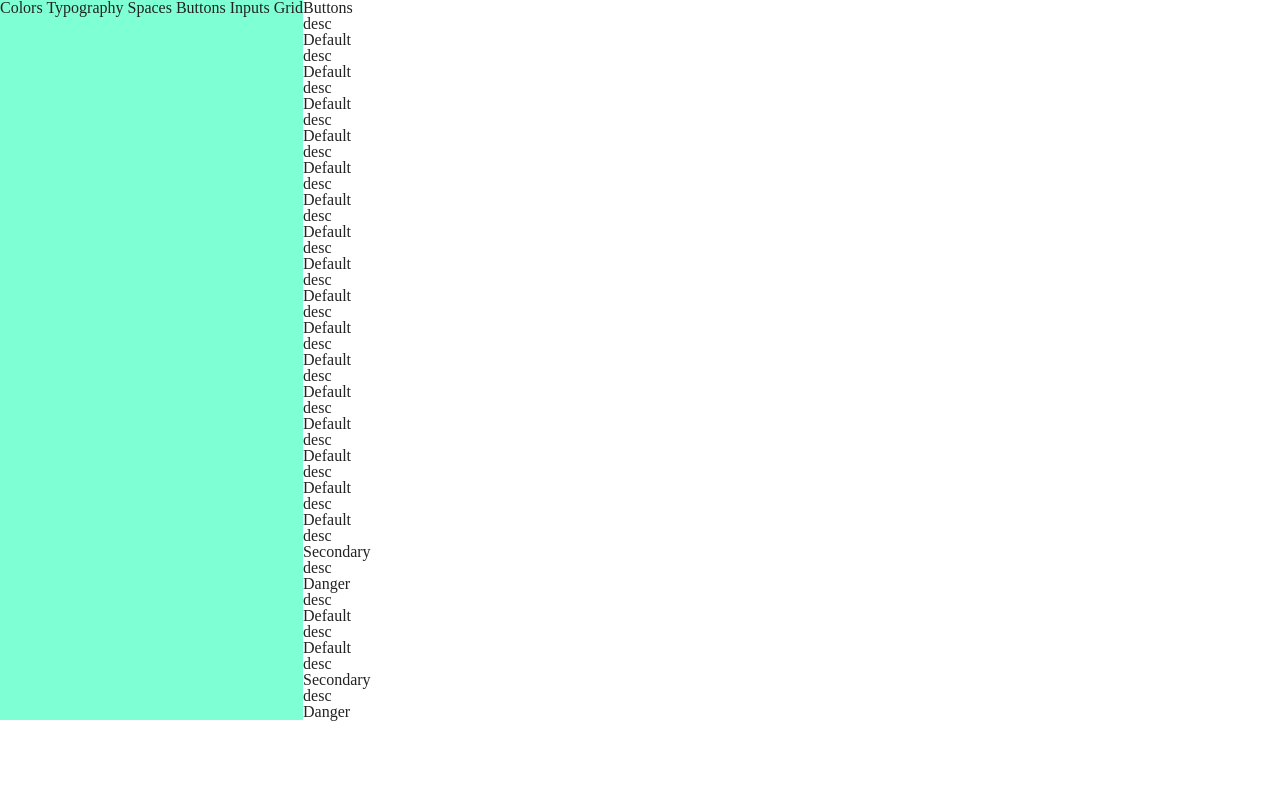
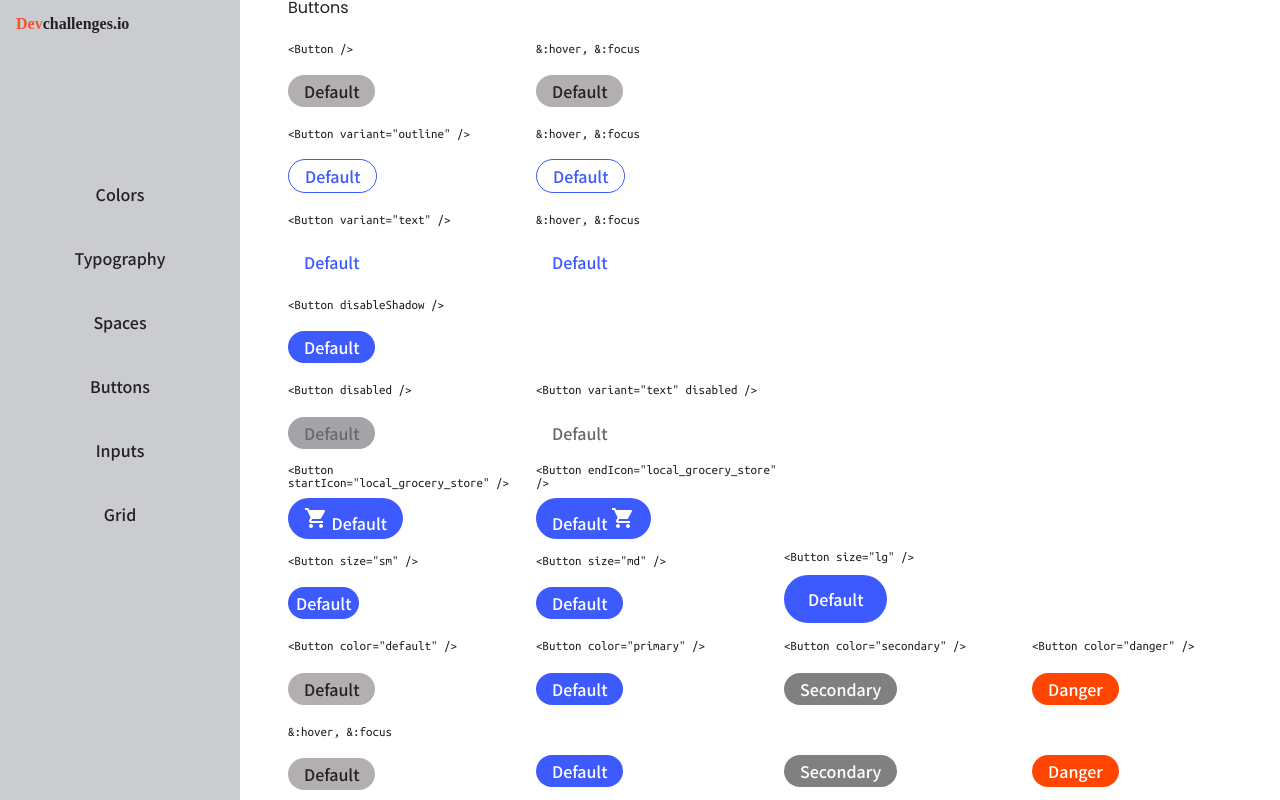
Before and after one commit to lexx54/Button-component-master, a plain HTML site: page index.html in a window 1280 px wide. Drawn offline with Linux system fonts and the light colour scheme.

Commit message:
finished

```diff
--- a/index.html
+++ b/index.html
@@ -22,140 +22,149 @@
     />
 
     <title>Devchallenges</title>
-
+    <link href="https://fonts.googleapis.com/icon?family=Material+Icons"
+      rel="stylesheet">
+    <link rel="preconnect" href="https://fonts.gstatic.com">
+<link href="https://fonts.googleapis.com/css2?family=Noto+Sans+JP:wght@500&family=Poppins:wght@500&family=Ubuntu+Mono&display=swap" rel="stylesheet">
     <link rel="stylesheet" href="reset.css" />
     <link rel="stylesheet" href="main.css" />
   </head>
   <body>
     <aside>
-      <nav>
-        <ul>
-          <i>Colors</i>
-          <i>Typography</i>
-          <i>Spaces</i>
-          <i>Buttons</i>
-          <i>Inputs</i>
-          <i>Grid</i>
+      <h1 class="aside-ele-up"><span class="hl">Dev</span>challenges.io</h1>
+      <nav class="aside-ele-down">
+        <ul class="nav-links">
+          <i class="link">Colors</i>
+          <i class="link">Typography</i>
+          <i class="link">Spaces</i>
+          <i class="link">Buttons</i>
+          <i class="link">Inputs</i>
+          <i class="link">Grid</i>
         </ul>
       </nav>
     </aside>
     <main>
       <section>
-        <article>
+        <article class="line-container">
           <h1>Buttons</h1>
         </article>
+
         <article class="line-container">
           <div class="btn-card">
-            <p class="btn-card-desc">desc</p>
-            <p class="btn-card-btn">Default</p>
+            <p class="btn-card-desc">&#60;Button /&#62;</Button></p>
+            <p class="btn-card-btn simple">Default</p>
           </div>
           <div class="btn-card">
-            <p class="btn-card-desc">desc</p>
-            <p class="btn-card-btn">Default</p>
+            <p class="btn-card-desc">&#38;:hover, &#38;:focus</p>
+            <p class="btn-card-btn simple s-hover">Default</p>
           </div>
         </article>
 
         <article class="line-container">
           <div class="btn-card">
-            <p class="btn-card-desc">desc</p>
-            <p class="btn-card-btn">Default</p>
+            <p class="btn-card-desc">&#60;Button variant="outline" /&#62;</p>
+            <p class="btn-card-btn outline">Default</p>
           </div>
           <div class="btn-card">
-            <p class="btn-card-desc">desc</p>
-            <p class="btn-card-btn">Default</p>
+            <p class="btn-card-desc">&#38;:hover, &#38;:focus</p>
+            <p class="btn-card-btn outline o-hover">Default</p>
           </div>
         </article>
 
         <article class="line-container">
           <div class="btn-card">
-            <p class="btn-card-desc">desc</p>
-            <p class="btn-card-btn">Default</p>
+            <p class="btn-card-desc">&#60;Button variant="text" /&#62;</p>
+            <p class="btn-card-btn text">Default</p>
           </div>
           <div class="btn-card">
-            <p class="btn-card-desc">desc</p>
-            <p class="btn-card-btn">Default</p>
+            <p class="btn-card-desc">&#38;:hover, &#38;:focus</p>
+            <p class="btn-card-btn text t-hover">Default</p>
           </div>
         </article>
 
         <article class="line-container">
           <div class="btn-card">
-            <p class="btn-card-desc">desc</p>
-            <p class="btn-card-btn">Default</p>
+            <p class="btn-card-desc">&#60;Button disableShadow /&#62;</p>
+            <p class="btn-card-btn disabled-shadow">Default</p>
           </div>
         </article>
 
         <article class="line-container">
           <div class="btn-card">
-            <p class="btn-card-desc">desc</p>
-            <p class="btn-card-btn">Default</p>
+            <p class="btn-card-desc">&#60;Button disabled /&#62;</p>
+            <p class="btn-card-btn disabled">Default</p>
           </div>
           <div class="btn-card">
-            <p class="btn-card-desc">desc</p>
-            <p class="btn-card-btn">Default</p>
+            <p class="btn-card-desc">&#60;Button variant="text" disabled /&#62;</p>
+            <p class="btn-card-btn disabled-text">Default</p>
           </div>
         </article>
 
         <article class="line-container">
           <div class="btn-card">
-            <p class="btn-card-desc">desc</p>
-            <p class="btn-card-btn">Default</p>
+            <p class="btn-card-desc">&#60;Button startIcon="local_grocery_store" /&#62;</p>
+            <p class="btn-card-btn disabled-shadow"><span class="material-icons">
+              shopping_cart
+              </span> Default</p>
           </div>
           <div class="btn-card">
-            <p class="btn-card-desc">desc</p>
-            <p class="btn-card-btn">Default</p>
+            <p class="btn-card-desc">&#60;Button endIcon="local_grocery_store" /&#62;</p>
+            <p class="btn-card-btn disabled-shadow">Default <span class="material-icons">
+              shopping_cart
+              </span></p>
           </div>
         </article>
 
         <article class="line-container">
           <div class="btn-card">
-            <p class="btn-card-desc">desc</p>
-            <p class="btn-card-btn">Default</p>
+            <p class="btn-card-desc">&#60;Button size="sm" /&#62;</p>
+            <p class="btn-card-btn sm disabled-shadow">Default</p>
           </div>
           <div class="btn-card">
-            <p class="btn-card-desc">desc</p>
-            <p class="btn-card-btn">Default</p>
+            <p class="btn-card-desc">&#60;Button size="md" /&#62;</p>
+            <p class="btn-card-btn md disabled-shadow">Default</p>
           </div>
           <div class="btn-card">
-            <p class="btn-card-desc">desc</p>
-            <p class="btn-card-btn">Default</p>
+            <p class="btn-card-desc">&#60;Button size="lg" /&#62;</p>
+            <p class="btn-card-btn lg disabled-shadow">Default</p>
           </div>
         </article>
 
         <article class="line-container">
           <div class="btn-card">
-            <p class="btn-card-desc">desc</p>
-            <p class="btn-card-btn">Default</p>
+            <p class="btn-card-desc">&#60;Button color="default" /&#62;</p>
+            <p class="btn-card-btn simple">Default</p>
           </div>
           <div class="btn-card">
-            <p class="btn-card-desc">desc</p>
-            <p class="btn-card-btn">Default</p>
+            <p class="btn-card-desc">&#60;Button color="primary" /&#62;</p>
+            <p class="btn-card-btn disabled-shadow">Default</p>
           </div>
           <div class="btn-card">
-            <p class="btn-card-desc">desc</p>
-            <p class="btn-card-btn">Secondary</p>
+            <p class="btn-card-desc">&#60;Button color="secondary" /&#62;</p>
+            <p class="btn-card-btn secondary">Secondary</p>
           </div>
           <div class="btn-card">
-            <p class="btn-card-desc">desc</p>
-            <p class="btn-card-btn">Danger</p>
+            <p class="btn-card-desc">&#60;Button color="danger" /&#62;</p>
+            <p class="btn-card-btn danger">Danger</p>
           </div>
         </article>
 
         <article class="line-container">
           <div class="btn-card">
-            <p class="btn-card-desc">desc</p>
-            <p class="btn-card-btn">Default</p>
+            <p class="btn-card-desc">&#38;:hover, &#38;:focus</p>
+            <p class="btn-card-btn simple s-hover">Default</p>
           </div>
           <div class="btn-card">
-            <p class="btn-card-desc">desc</p>
-            <p class="btn-card-btn">Default</p>
+            <p class="btn-card-desc"></p>
+            <p class="btn-card-btn disabled-shadow ds-hover">Default</p>
           </div>
           <div class="btn-card">
-            <p class="btn-card-desc">desc</p>
-            <p class="btn-card-btn">Secondary</p>
+            <p class="btn-card-desc"></p>
+            <p class="btn-card-btn secondary se-hover">Secondary</p>
           </div>
           <div class="btn-card">
-            <p class="btn-card-desc">desc</p>
-            <p class="btn-card-btn">Danger</p>
+            <p class="btn-card-desc"></p>
+            <p class="btn-card-btn danger da-hover">Danger</p>
           </div>
         </article>
       </section>
--- a/main.css
+++ b/main.css
@@ -1,6 +1,144 @@
 body {
   display: flex;
+  height: 100vh;
 }
+/*-----------------------aside section--------------*/
 aside {
-  background-color: aquamarine;
+  background-color: hsla(219, 7%, 47%, 0.37);
+  display: flex;
+  flex-direction: column;
+  width: 20%;
+  padding: 1em;
 }
+.aside-ele-up {
+  flex: 0 1 20%;
+  font-weight: bold;
+}
+.hl {
+  color: #f7542e;
+}
+.aside-ele-down {
+  flex: 0 0 50%;
+}
+
+.nav-links {
+  display: flex;
+  flex-direction: column;
+  height: 100%;
+}
+.link {
+  flex: 1;
+  padding: 1em;
+  text-align: center;
+  font-family: "Noto Sans JP", sans-serif;
+}
+
+/*-----------------------aside section--------------*/
+main {
+  width: 100%;
+}
+main section {
+  display: flex;
+  flex-direction: column;
+  height: 100%;
+  justify-content: space-around;
+  padding-left: 3em;
+}
+.line-container:first-child {
+  height: 30%;
+}
+.line-container:not(:first-child) {
+  display: flex;
+  flex-wrap: wrap;
+  /* border-top: 1px solid red; */
+  height: 80%;
+}
+.btn-card {
+  display: flex;
+  flex-direction: column;
+  flex: 0 0 25%;
+  justify-content: space-around;
+}
+.btn-card-desc {
+  font-family: "Ubuntu Mono", monospace;
+  font-size: small;
+}
+.btn-card-btn {
+  font-family: "Noto Sans JP", sans-serif;
+  width: fit-content;
+  padding: 0.5em 1em;
+  border-radius: 25px;
+}
+.line-container h1 {
+  font-family: "Poppins", sans-serif;
+}
+/*---------------applying style-----------*/
+/*style 1*/
+.simple {
+  background-color: #b4afaf;
+}
+.s-hover:hover,
+.hover:focus {
+  background-color: #979494;
+}
+/*style 2*/
+.outline {
+  border: 1px solid #3d5afe;
+  color: #3d5afe;
+}
+.o-hover:hover,
+.o-hover:focus {
+  background-color: rgba(41, 98, 255, 0.1);
+}
+/*style 3*/
+.text {
+  color: #3d5afe;
+}
+.t-hover:hover,
+.t-hover:focus {
+  background-color: rgba(41, 98, 255, 0.1);
+}
+/*style 4*/
+.disabled-shadow {
+  background-color: #3d5afe;
+  color: white;
+}
+/*style 5*/
+.disabled {
+  background-color: #a4a4a8;
+  color: rgb(107, 104, 104);
+}
+.disabled-text {
+  /* background-color: #777779; */
+  color: rgb(107, 104, 104);
+}
+
+/*style 7*/
+.sm {
+  padding: 0.5em;
+}
+.md {
+  padding: 0.5em 1em;
+}
+.lg {
+  padding: 1em 1.5em;
+}
+
+/*secondary & danger*/
+.secondary {
+  color: white;
+  background-color: gray;
+}
+.danger {
+  color: white;
+  background-color: orangered;
+}
+.se-hover:hover {
+  background-color: #3a3838;
+}
+.da-hover:hover {
+  background-color: red;
+}
+.ds-hover:hover {
+  background-color: #1a38e0;
+}
```
